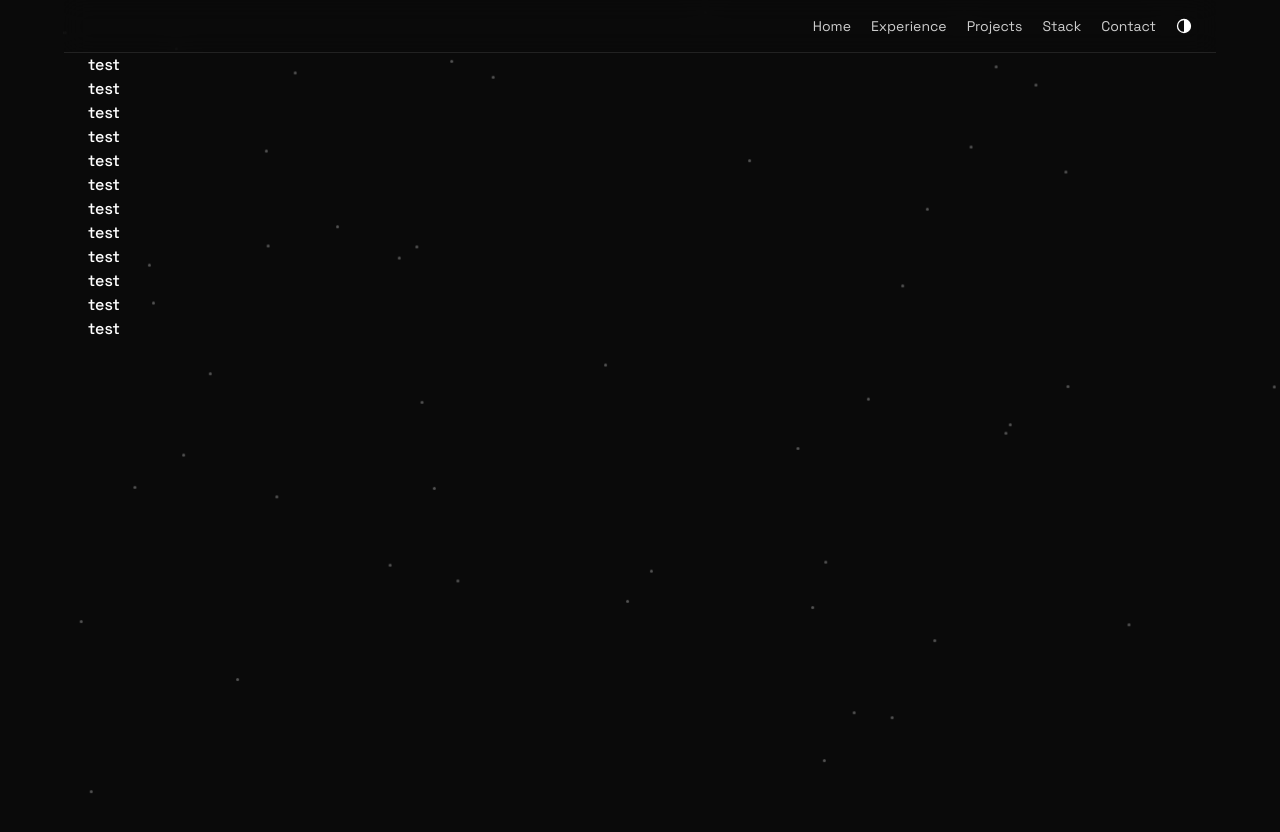
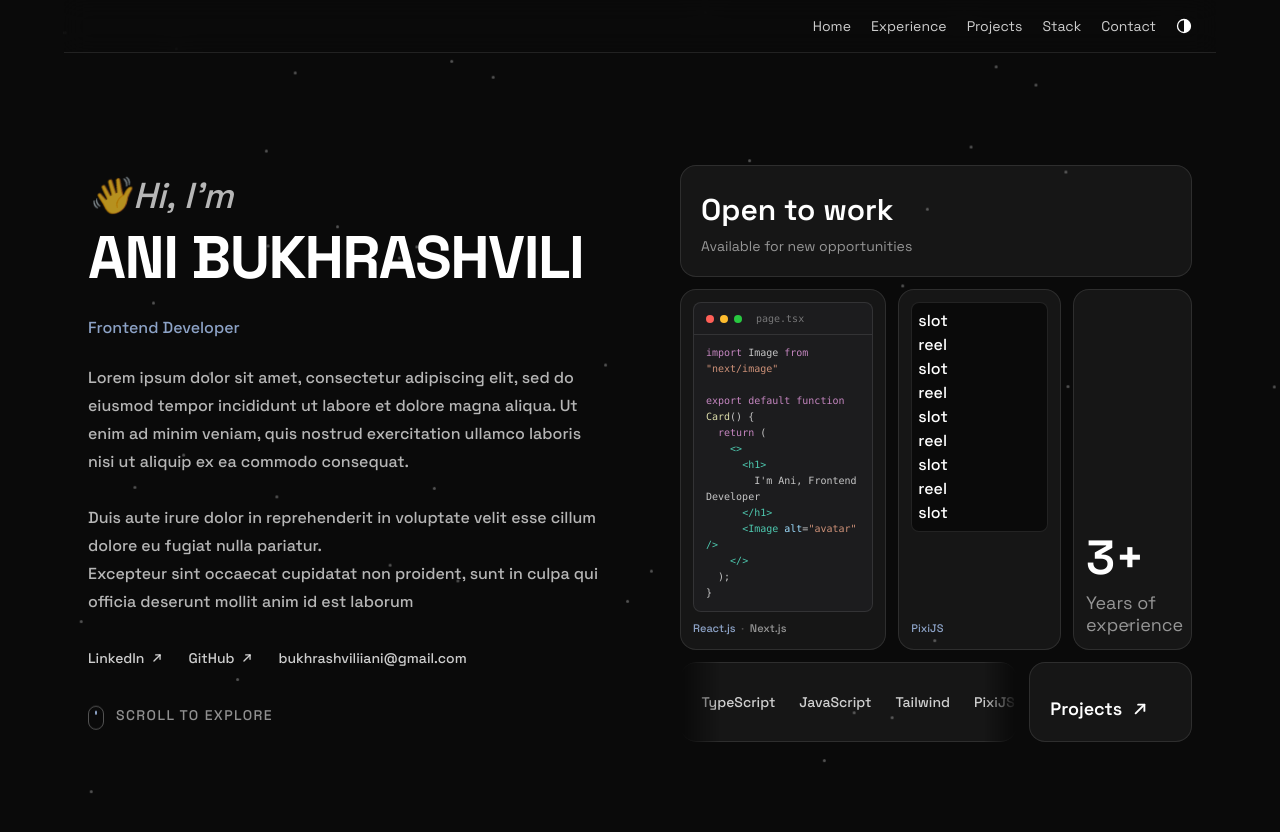
Before and after one commit to AniBukhrashvili/portfolio, a React (Create React App) app: page / in a window 1280 px wide. Shown: the top 832 px of the page. Before the commit the page ends 800 px from the top, so only its background shows below. Built offline with nearby package versions, Linux system fonts and the light colour scheme; the HTML template or start-up script is replaced by a standard one.

Commit message:
wip: new hero

```diff
--- a/src/App.js
+++ b/src/App.js
@@ -1,5 +1,6 @@
 import BackgroundDots from "./components/BackgroundDots";
 import Header from "./components/Header";
+import Hero from "./components/Hero";
 
 function App() {
   return (
@@ -8,18 +9,7 @@ function App() {
       <div className="relative z-10">
         <Header />
         <main>
-          <div className="container">test</div>
-          <div className="container">test</div>
-          <div className="container">test</div>
-          <div className="container">test</div>
-          <div className="container">test</div>
-          <div className="container">test</div>
-          <div className="container">test</div>
-          <div className="container">test</div>
-          <div className="container">test</div>
-          <div className="container">test</div>
-          <div className="container">test</div>
-          <div className="container">test</div>
+          <Hero />
         </main>
       </div>
     </div>
--- /dev/null
+++ b/src/components/CodeEditor.js
@@ -0,0 +1,58 @@
+function CodeEditor() {
+  return (
+    <div className="flex h-full flex-col justify-between rounded-2xl border border-ink/10 bg-ink/5 p-3">
+      <div className="overflow-hidden rounded-lg border border-white/10 bg-[#1c1c1e]">
+        <div className="flex items-center gap-1.5 border-b border-white/10 px-3 py-2">
+          <span className="h-2 w-2 rounded-full bg-[#ff5f57]" />
+          <span className="h-2 w-2 rounded-full bg-[#febc2e]" />
+          <span className="h-2 w-2 rounded-full bg-[#28c840]" />
+          <span className="ml-2 font-mono text-[10px] text-white/40">
+            page.tsx
+          </span>
+        </div>
+        <pre className="whitespace-pre-wrap px-3 py-2.5 font-mono text-[10px] leading-4 text-white/75">
+          <span className="text-[#c586c0]">import</span> Image{" "}
+          <span className="text-[#c586c0]">from</span>{" "}
+          <span className="text-[#ce9178]">&quot;next/image&quot;</span>
+          {"\n\n"}
+          <span className="text-[#c586c0]">export default function</span>{" "}
+          <span className="text-[#dcdcaa]">Card</span>() {"{"}
+          {"\n"}
+          {"  "}
+          <span className="text-[#c586c0]">return</span> (
+          {"\n"}
+          {"    "}
+          <span className="text-[#4ec9b0]">&lt;&gt;</span>
+          {"\n"}
+          {"      "}
+          <span className="text-[#4ec9b0]">&lt;h1&gt;</span>
+          {"\n"}
+          {"        "}I&apos;m Ani, Frontend Developer
+          {"\n"}
+          {"      "}
+          <span className="text-[#4ec9b0]">&lt;/h1&gt;</span>
+          {"\n"}
+          {"      "}
+          <span className="text-[#4ec9b0]">&lt;Image</span>{" "}
+          <span className="text-[#9cdcfe]">alt</span>=
+          <span className="text-[#ce9178]">&quot;avatar&quot;</span>{" "}
+          <span className="text-[#4ec9b0]">/&gt;</span>
+          {"\n"}
+          {"    "}
+          <span className="text-[#4ec9b0]">&lt;/&gt;</span>
+          {"\n"}
+          {"  "});
+          {"\n"}
+          {"}"}
+        </pre>
+      </div>
+      <p className="mt-2 text-[11px] font-medium text-ink/55">
+        <span className="text-accent">React.js</span>
+        <span className="mx-1.5 text-ink/25">·</span>
+        Next.js
+      </p>
+    </div>
+  );
+}
+
+export default CodeEditor;
--- a/src/components/Hero.js
+++ b/src/components/Hero.js
@@ -1,57 +1,187 @@
-const stats = [
-  { value: "3+", label: "Years of Experience" },
-  { value: "10+", label: "Completed Projects" },
-  { value: "3", label: "Companies" },
+import CodeEditor from "./CodeEditor";
+
+const links = [
+  {
+    label: "LinkedIn",
+    href: "https://www.linkedin.com/in/ani-bukhrashvili-a5313622b",
+  },
+  {
+    label: "GitHub",
+    href: "https://github.com/AniBukhrashvili",
+  },
 ];
+
+function ArrowUpRight({ className = "h-3.5 w-3.5" }) {
+  return (
+    <svg
+      viewBox="0 0 16 16"
+      aria-hidden="true"
+      className={className}
+      fill="none"
+      stroke="currentColor"
+      strokeWidth="1.5"
+      strokeLinecap="round"
+      strokeLinejoin="round"
+    >
+      <path d="M4.5 11.5 11.5 4.5" />
+      <path d="M6.5 4.5h5v5" />
+    </svg>
+  );
+}
+
+const stack = [
+  { name: "React" },
+  { name: "Next.js" },
+  { name: "TypeScript" },
+  { name: "JavaScript" },
+  { name: "Tailwind" },
+  { name: "PixiJS" },
+];
+
+
+function StackMarquee() {
+  return (
+    <div className="group flex h-full min-h-20 items-center overflow-hidden rounded-2xl border border-ink/10 bg-ink/5 [mask-image:linear-gradient(to_right,transparent,black_12%,black_90%,transparent)]">
+      <div className="logo-marquee flex w-max">
+        {[0, 1].map((copy) => (
+          <div
+            key={copy}
+            className="flex items-center gap-6 px-5"
+            aria-hidden={copy === 1}
+          >
+            {stack.map((item) => (
+              <div
+                key={`${copy}-${item.name}`}
+                className="flex items-center gap-2 text-ink/80"
+              >
+                <span className="text-sm font-medium">{item.name}</span>
+              </div>
+            ))}
+          </div>
+        ))}
+      </div>
+    </div>
+  );
+}
+
+function SlotCard() {
+  return (
+    <div className="flex h-full flex-col justify-between rounded-2xl border border-ink/10 bg-ink/5 p-3">
+      <div className="grid grid-cols-3 gap-1 rounded-lg border border-ink/10 bg-page p-1.5">
+        {/* {reels.map((reel) => (
+          <SlotReel key={reel.duration} duration={reel.duration} delay={reel.delay} />
+        ))} */}
+        slot reel
+        slot reel
+        slot reel
+        slot reel
+        slot
+      </div>
+      <p className="mt-2 text-[11px] font-medium text-ink/55">
+        <span className="text-accent">PixiJS</span>
+      </p>
+    </div>
+  );
+}
 
 function Hero() {
   return (
     <section id="home" className="relative">
-      <div className="container flex flex-col justify-center pb-56 pt-56">
-        <p className="inline-flex w-fit items-center gap-2 rounded-full border border-white/10 bg-white/5 px-4 py-2 text-base font-semibold text-white/80">
-          <span className="wave text-lg" aria-hidden="true">
-            👋
-          </span>
-          Hi, I&apos;m Ani Bukhrashvili
+      <div className="container grid items-center py-16 lg:grid-cols-[auto_1fr] gap-8 lg:gap-12 xl:gap-20 lg:py-28">
+        <div className="min-w-0">
+          <p className="text-4xl font-medium text-ink/70 italic">
+          <span className="wave" aria-hidden="true">👋</span>Hi, I'm
           </p>
-        <h1 className="mt-6 text-6xl font-extrabold uppercase leading-[0.9] tracking-tight sm:text-7xl md:text-8xl">
-          <span className="block text-accent">Frontend</span>
-          <span className="block text-white">Developer</span>
+
+          <h1 className="mt-3 font-bold uppercase leading-[0.85] tracking-tight text-5xl lg:text-6xl">
+            <span className="block text-ink">Ani Bukhrashvili</span>
           </h1>
-        <p className="mt-6 max-w-lg text-base font-medium leading-7 text-white/70">
-          I build modern, responsive, and user-friendly web applications with 3+
-          years of experience in React, Next.js, and TypeScript.
+
+          <div className="mt-7 flex flex-col gap-2 text-base font-medium text-accent sm:flex-row sm:items-center sm:gap-4">
+            <span>Frontend Developer</span>
+          </div>
+
+          <p className="mt-6 max-w-lg text-base font-medium leading-7 text-ink/70">
+
+            Lorem ipsum dolor sit amet, consectetur adipiscing elit, sed do eiusmod tempor incididunt ut labore et dolore magna aliqua. Ut enim ad minim veniam, quis nostrud exercitation ullamco laboris nisi ut aliquip ex ea commodo consequat.
+
+            <br/><br/>Duis aute irure dolor in reprehenderit in voluptate velit esse cillum dolore eu fugiat nulla pariatur.
+
+            <br/>Excepteur sint occaecat cupidatat non proident, sunt in culpa qui officia deserunt mollit anim id est laborum
+
             </p>
-        <p className="mt-3 text-sm font-medium text-white/50">
-          📍 Tbilisi, Georgia
-        </p>
+
+          <div className="mt-8 flex flex-wrap items-center gap-x-6 gap-y-3 text-sm font-medium text-ink/80">
+            {links.map((link) => (
+              <a
+                key={link.label}
+                href={link.href}
+                target="_blank"
+                rel="noreferrer"
+                className="inline-flex items-center gap-1.5 hover:text-accent"
+              >
+                {link.label}
+                <ArrowUpRight />
+              </a>
+            ))}
+            <a
+              href="mailto:bukhrashviliiani@gmail.com"
+              className="hover:text-accent"
+            >
+              bukhrashviliiani@gmail.com
+            </a>
+          </div>
+
           <a
             href="#about"
-          className="mt-8 inline-flex w-fit items-center gap-3 text-sm font-semibold uppercase tracking-[0.2em] text-white/55 transition-colors hover:text-accent"
+            className="mt-8 inline-flex w-fit max-w-full items-center gap-3 text-sm font-medium uppercase tracking-[0.1em] text-ink/55 hover:text-accent"
           >
-          <span className="scroll-nudge flex h-8 w-5 items-start justify-center rounded-full border border-white/30 p-1 mb-1.5">
-            <span className="h-1.5 w-1 rounded-full bg-accent" />
+            <span className="scroll-nudge mb-1.5 flex h-6 w-4 items-start justify-center rounded-full border border-ink/30 p-1">
+              <span className="h-1 w-0.5 rounded-full bg-accent" />
             </span>
             Scroll to explore
           </a>
-        {/* <p className="mt-4 flex items-center gap-2 text-sm font-medium text-white/55">
-          <span className="h-2 w-2 rounded-full bg-accent" />
-          Available for new opportunities
-        </p> */}
         </div>
 
-      <ul className="z-20 mt-10 flex flex-wrap gap-8 px-6 pb-10 md:absolute md:bottom-8 md:right-12 md:mt-0 md:flex-col md:items-end md:gap-6 md:px-0 md:pb-0">
-        {stats.map((stat) => (
-          <li key={stat.label} className="text-left md:text-right">
-            <p className="text-4xl font-extrabold text-accent md:text-5xl">
-              {stat.value}
+        <ul className="grid grid-cols-1 gap-3 sm:grid-cols-12">
+          <li className="flex min-h-28 flex-col justify-end rounded-2xl border border-ink/10 bg-ink/5 p-5 sm:col-span-12">
+            <p className="text-2xl font-semibold text-ink sm:text-3xl">
+              Open to work
             </p>
-            <p className="mt-1 text-sm font-semibold text-white/50">
-              {stat.label}
+            <p className="mt-2 text-sm font-normal text-ink/55">
+              Available for new opportunities
             </p>
           </li>
-        ))}
+
+          <li className="sm:col-span-5">
+            <CodeEditor />
+          </li>
+          <li className="sm:col-span-4">
+            <SlotCard />
+          </li>
+          <li className="flex flex-col gap-1 justify-end rounded-2xl border border-ink/10 bg-ink/5 px-3 py-3 sm:col-span-3">
+            <p className="text-5xl font-semibold leading-none text-ink">3+</p>
+            <p className="mt-1.5 text-lg font-normal leading-tight text-ink/55">
+              Years of experience
+            </p>
+          </li>
+
+          <li className="sm:col-span-8">
+            <StackMarquee />
+          </li>
+          <li className="sm:col-span-4">
+            <a
+              href="#projects"
+              className="flex h-full min-h-20 flex-col justify-end rounded-2xl border border-ink/10 bg-ink/5 p-5 text-ink transition-colors hover:text-accent"
+            >
+              <span className="inline-flex items-center gap-2 text-lg font-semibold leading-tight">
+                Projects
+                <ArrowUpRight className="h-5 w-5" />
+              </span>
+            </a>
+          </li>
         </ul>
+      </div>
     </section>
   );
 }
--- a/src/index.css
+++ b/src/index.css
@@ -122,3 +122,27 @@ html[data-theme="light"] {
 .scroll-nudge {
   animation: scroll-nudge 1.6s ease-in-out infinite;
 }
+
+
+@keyframes logo-marquee {
+  from {
+    transform: translateX(0);
+  }
+  to {
+    transform: translateX(-50%);
+  }
+}
+
+.logo-marquee {
+  animation: logo-marquee 20s linear infinite;
+}
+
+.group:hover .logo-marquee {
+  animation-play-state: paused;
+}
+
+@media (prefers-reduced-motion: reduce) {
+  .logo-marquee {
+    animation: none;
+  }
+}
```
Lines whose indentation alone changed are shown as unchanged.
